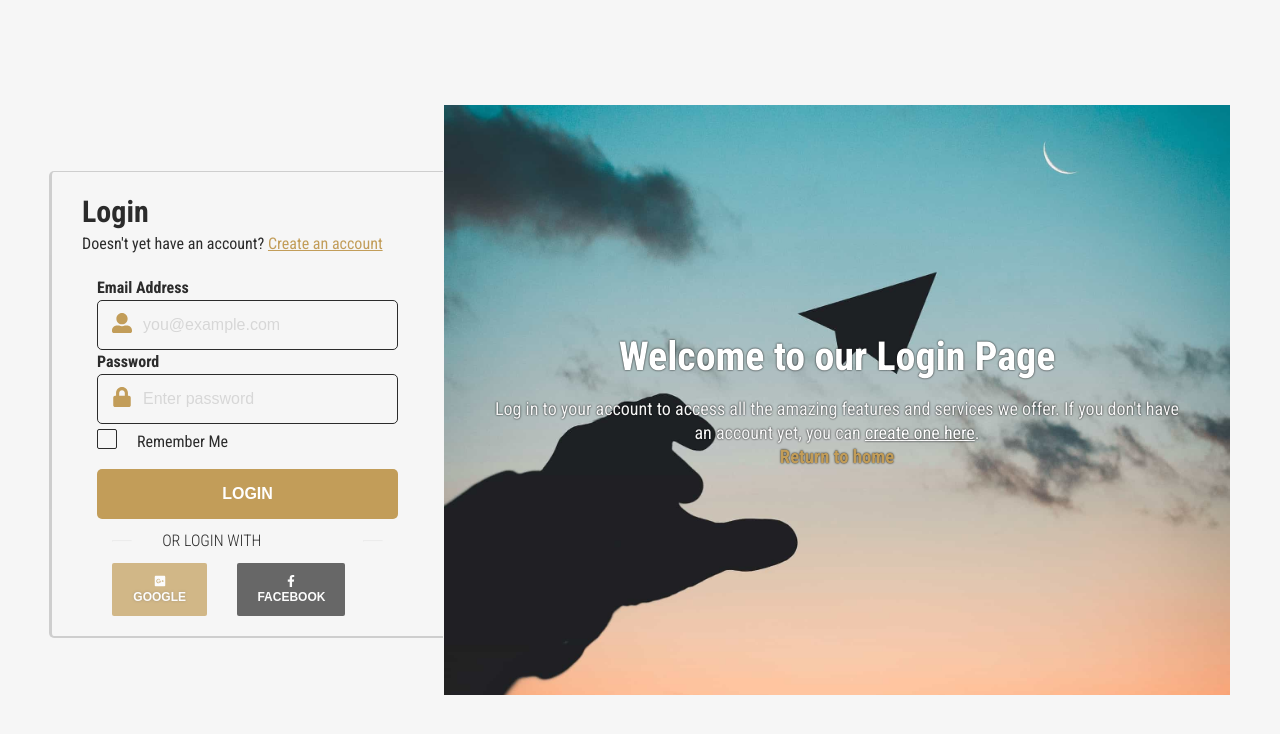
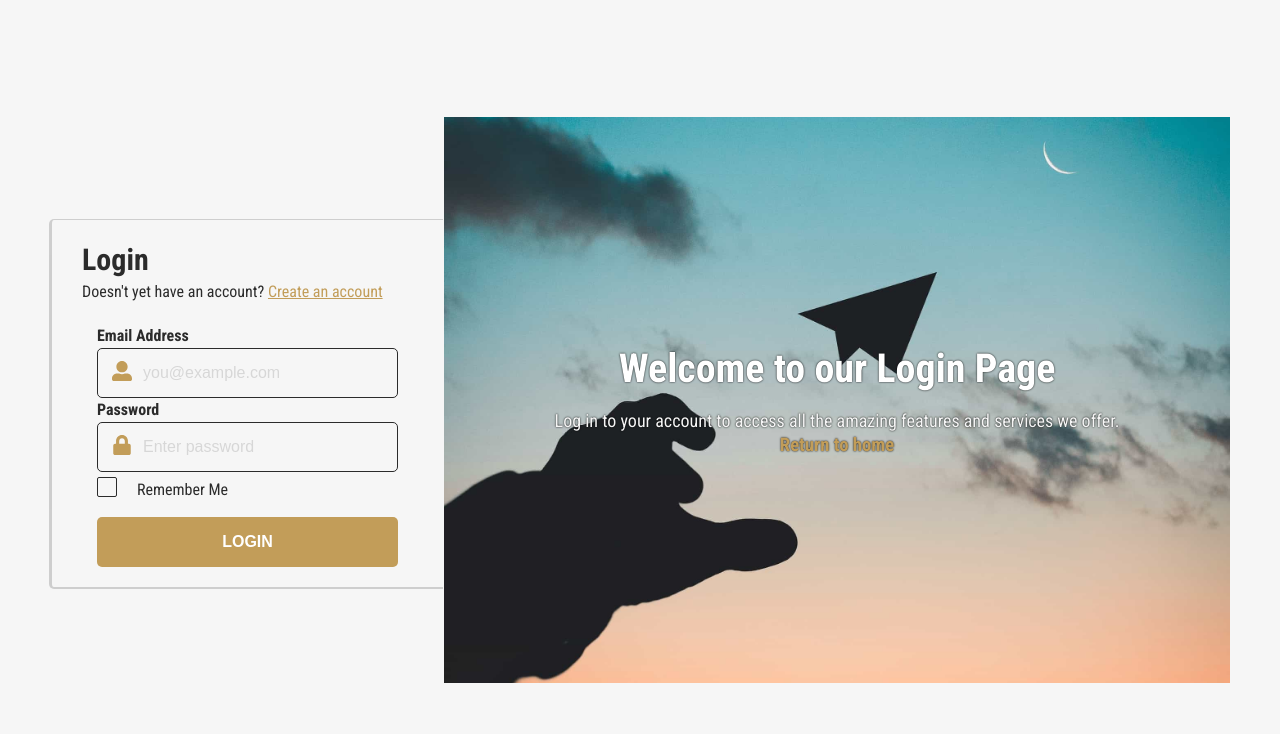
Before and after one commit to gilberthappi/Event-management, a React (Vite) app: page /login in a window 1280 px wide. Shown: the top 734 px of the page. Built offline with nearby package versions, Linux system fonts and the light colour scheme.

Commit message:
Update User Login

```diff
--- a/src/components/login.jsx
+++ b/src/components/login.jsx
@@ -12,6 +12,7 @@ import {
 } from "react-icons/fa";
 import { FcGoogle } from "react-icons/fc";
 import loginBgImage from "../assets/highlight-image.jpg";
+import { Colors } from "chart.js";
 
 function Login() {
   const navigate = useNavigate();
@@ -45,7 +46,7 @@ function Login() {
     }
 
     axios
-      .post("https://holiday-api-zj3a.onrender.com/api/v1/auth/login", formData)
+      .post("http://localhost:100/api/v1/auth/login", formData)
       .then((response) => {
         if (response.status === 200) {
           // Retrieve the user role from the cookie
@@ -141,40 +142,8 @@ function Login() {
                     margin: "10px 0",
                   }}
                 >
-                  <div className="col-2">
-                    <hr />
-                  </div>
-                  <div className="col-8">
-                    <p>or login with</p>
-                  </div>
-                  <div className="col-2">
-                    <hr />
-                  </div>
                 </div>
-                <div
-                  className="col-12 login-buttons"
-                  style={{
-                    display: "flex",
-                    flexDirection: "row",
-                  }}
-                >
-                  <div className="col-5">
-                    <button className="google-login">
-                      <span className="icon">
-                        <FaGooglePlusSquare />
-                      </span>
-                      Google
-                    </button>
-                  </div>
-                  <div className="col-5">
-                    <button className="fb-login">
-                      <span className="icon">
-                        <FaFacebookF />
-                      </span>
-                      Facebook
-                    </button>
-                  </div>
-                </div>
+
               </div>
             </div>
 
@@ -190,8 +159,7 @@ function Login() {
                 <h2 className="h2-title">Welcome to our Login Page</h2>
                 <p>
                   Log in to your account to access all the amazing features and
-                  services we offer. If you don't have an account yet, you can{" "}
-                  <Link to="/signup">create one here</Link>.
+                  services we offer.
                 </p>
                 <Link to="/dashboard">
                   <h3>Return to home</h3>
```
